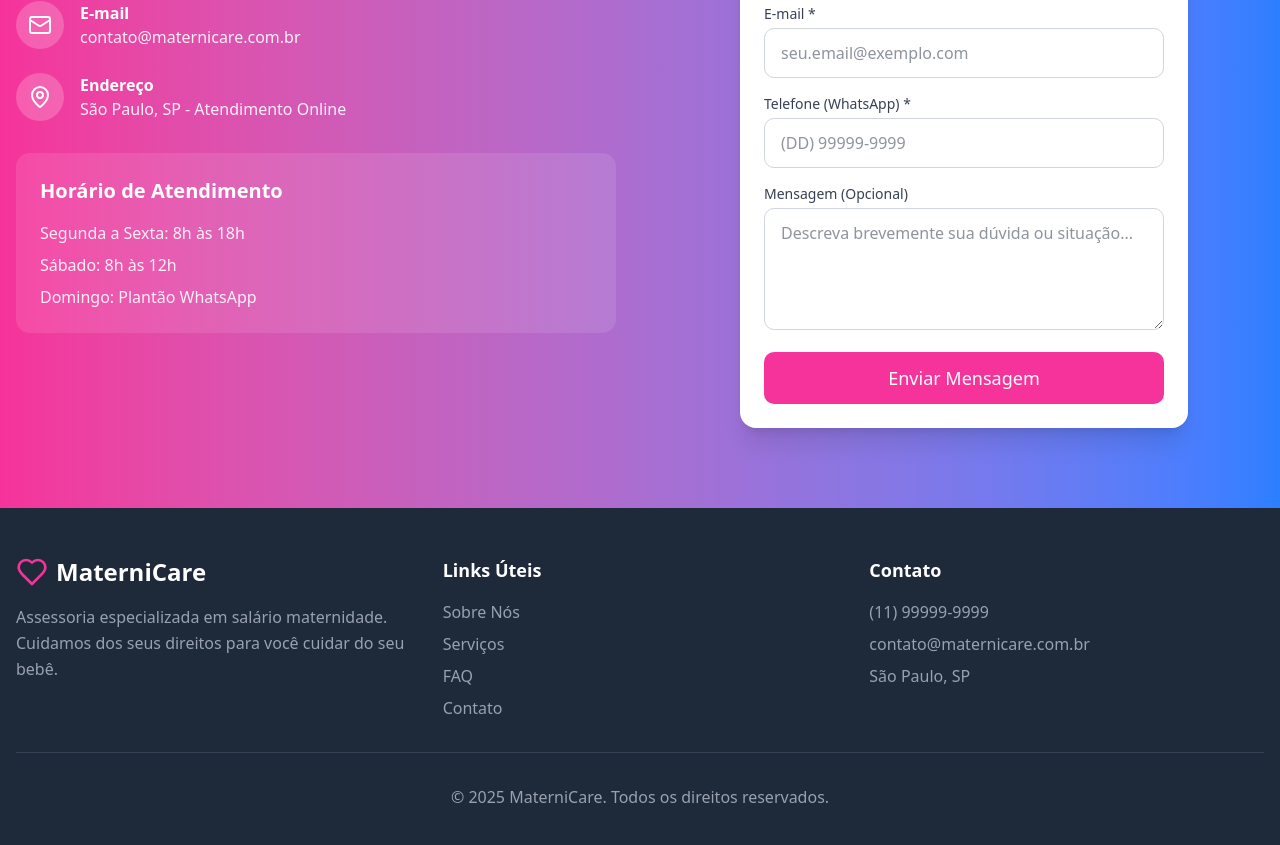
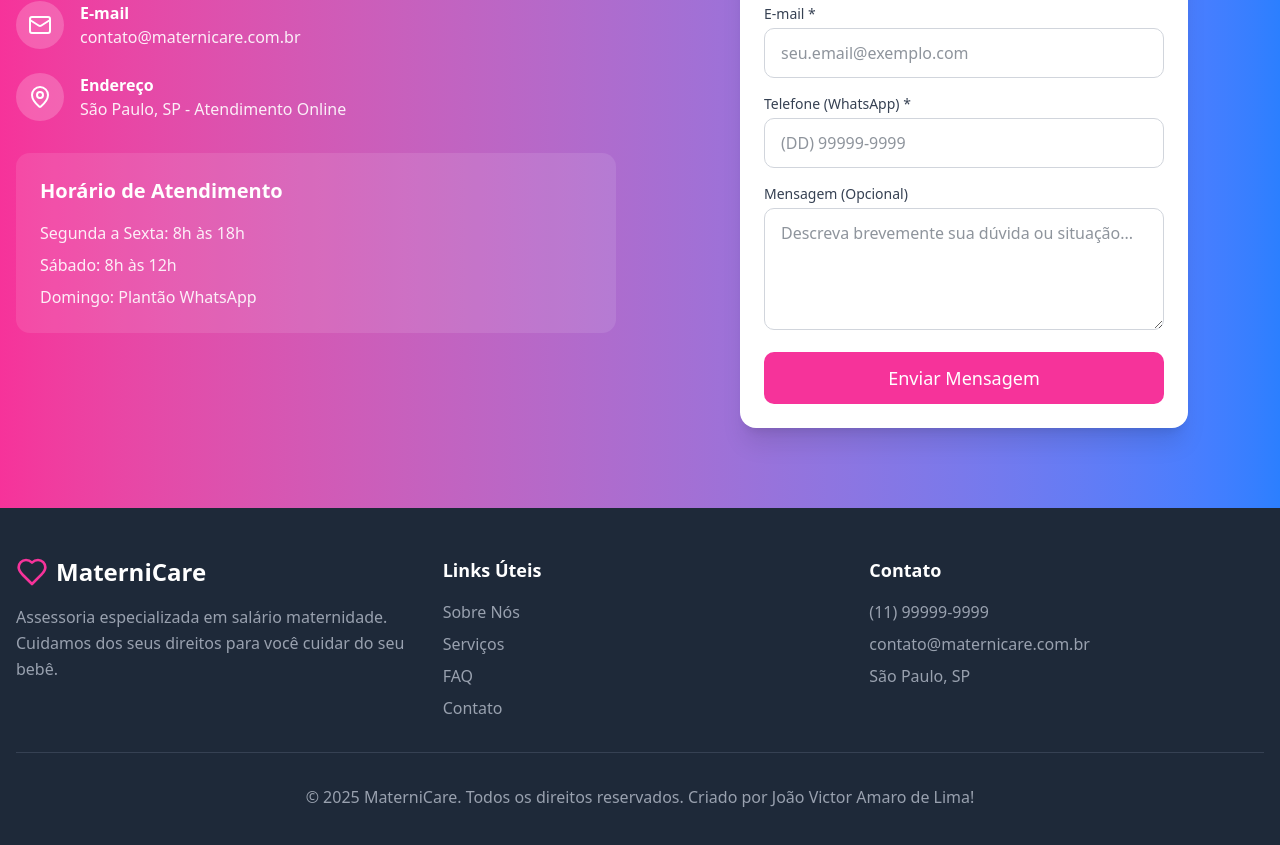
Before and after one commit to Jvamaro1/site-maternidade, a React (Vite) app: page / in a window 1280 px wide. Shown: the part 5776-6621 px from the top of the page. Built offline with nearby package versions, Linux system fonts and the light colour scheme.

Commit message:
Feat: Adiciona nome do autor ao rodapé

```diff
--- a/src/App.jsx
+++ b/src/App.jsx
@@ -746,7 +746,7 @@ function App() {
             </div>
           </div>
           <div className="border-t border-gray-700 mt-8 pt-8 text-center text-gray-400">
-            <p>&copy; 2025 MaterniCare. Todos os direitos reservados.</p>
+            <p>&copy; 2025 MaterniCare. Todos os direitos reservados. Criado por João Victor Amaro de Lima!</p>
           </div>
         </div>
       </footer>
```
